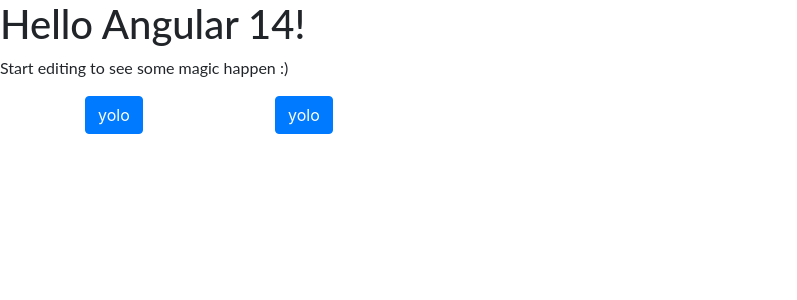
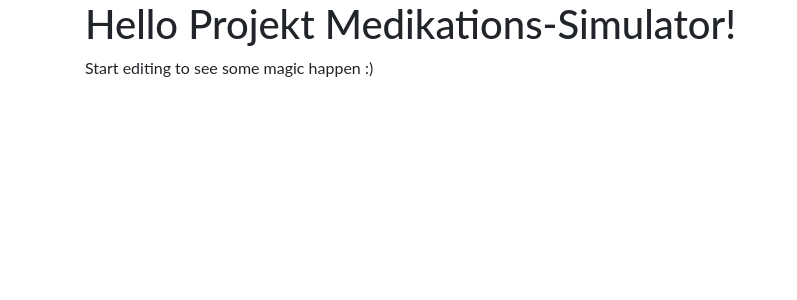
Before and after one commit to Dauerbrot/SinglePageAppMedication, an Angular app: page / in a window 1280 px wide. Shown: the top 300 px of the page, without its empty margins (0-797 px from the left). Built offline with nearby package versions, Linux system fonts and the light colour scheme.

Commit message:
6 files modified

```diff
--- a/src/app/app.component.html
+++ b/src/app/app.component.html
@@ -1,15 +1,10 @@
-<hello name="{{ name }}"></hello>
-<p>
-	Start editing to see some magic happen :)
-</p>
+<div class="container">
 
-<div class="container">
+	<hello name="{{ name }}"></hello>
+	<p>
+		Start editing to see some magic happen :)
+	</p>
+
 	<div class="row">
-		<div class="col-2">
-			<button class="btn btn-primary"> yolo</button>
-		</div>
-		<div class="col-6">
-			<button class="btn btn-primary"> yolo</button>
-		</div>
 	</div>
 </div>
--- a/src/app/app.component.ts
+++ b/src/app/app.component.ts
@@ -7,7 +7,7 @@
   styleUrls: [ './app.component.css' ],
 })
 export class AppComponent  {
-  name = 'Angular ' + VERSION.major;
+  name = 'Projekt Medikations-Simulator'
 
   constructor(patientService: PatientListService){
     console.log('es geht los')
--- a/src/app/app.module.ts
+++ b/src/app/app.module.ts
@@ -8,9 +8,10 @@
 
 import { NgbModule } from '@ng-bootstrap/ng-bootstrap';
 import { PatientListService, PatientListMockService } from './patientlistmock.service';
+import { AppRoutingModule } from './app-routing/app-routing.module';
 
 @NgModule({
-  imports:      [ BrowserModule, FormsModule, HttpClientModule, NgbModule  ],
+  imports:      [ BrowserModule, FormsModule, HttpClientModule, AppRoutingModule, NgbModule ],
   declarations: [ AppComponent, HelloComponent ],
   providers: [{provide: PatientListService, useClass: PatientListMockService}],
   bootstrap:    [ AppComponent ]
--- a/src/assets/example.css
+++ b/src/assets/example.css
@@ -1,3 +1,7 @@
+/**
+* Style template
+**/
+
 .patients{
   margin: 0 0 2em 0;
   list-style-type: none;
```
Also changed, not shown: src/app/patientlistmock.service.ts (+11 -0 lines), 1 other file (tests, documents, lock files or other folders).
